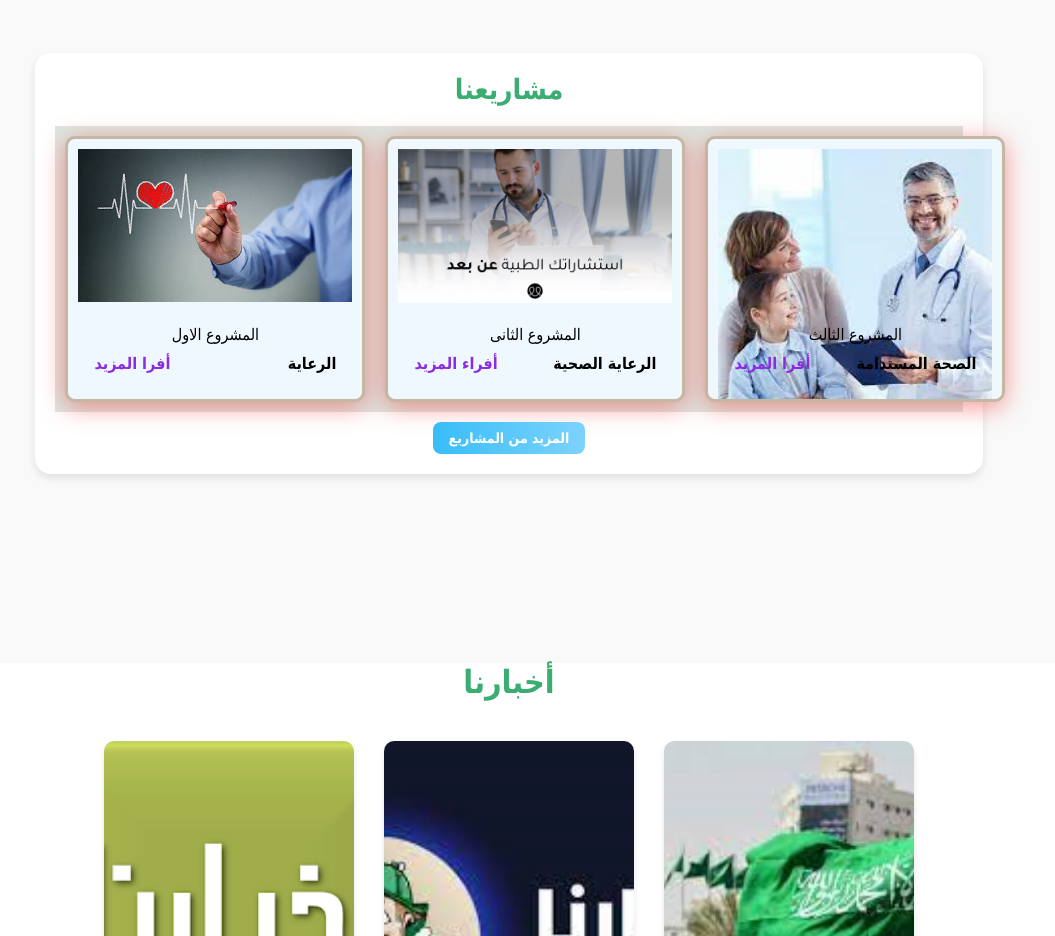
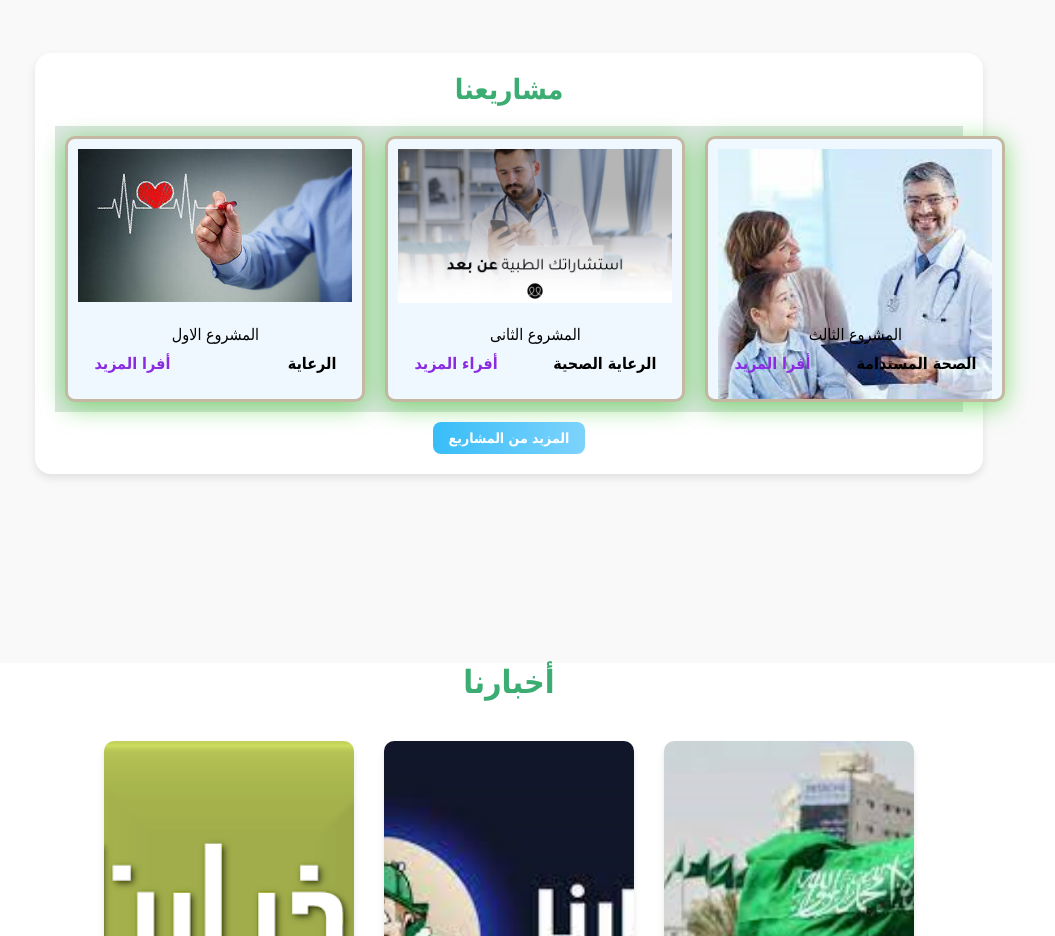
Before and after one commit to Future-Technological-Innovations/salamat, a plain HTML site: page index.html in a window 1280 px wide. Shown: the part 1340-2276 px from the top of the page, without its empty margins (131-1186 px from the left). Drawn offline with Linux system fonts and the light colour scheme.

Commit message:
Update style.css
setting

```diff
--- a/css/style.css
+++ b/css/style.css
@@ -24,7 +24,7 @@
  border-radius:10px ;
  margin:10px ;
  transition:0.7s ease ;
- box-shadow: 0 5px 25px rgba(243, 46, 46, 0.5);
+ box-shadow: 0 5px 25px rgba(26, 194, 4, 0.5);
 }
 .project-card:hover{
     transform: scale(1.1);
```
